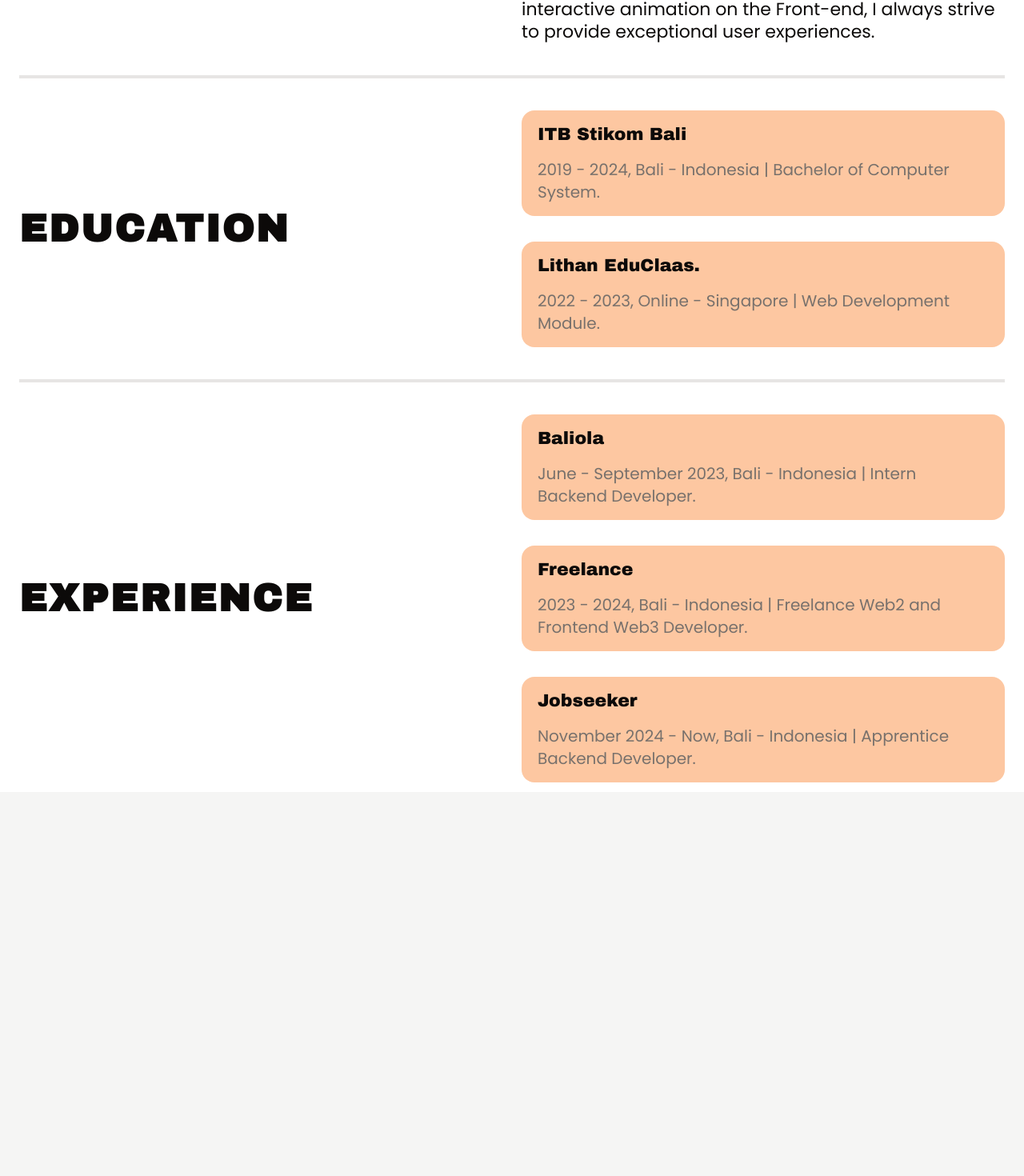
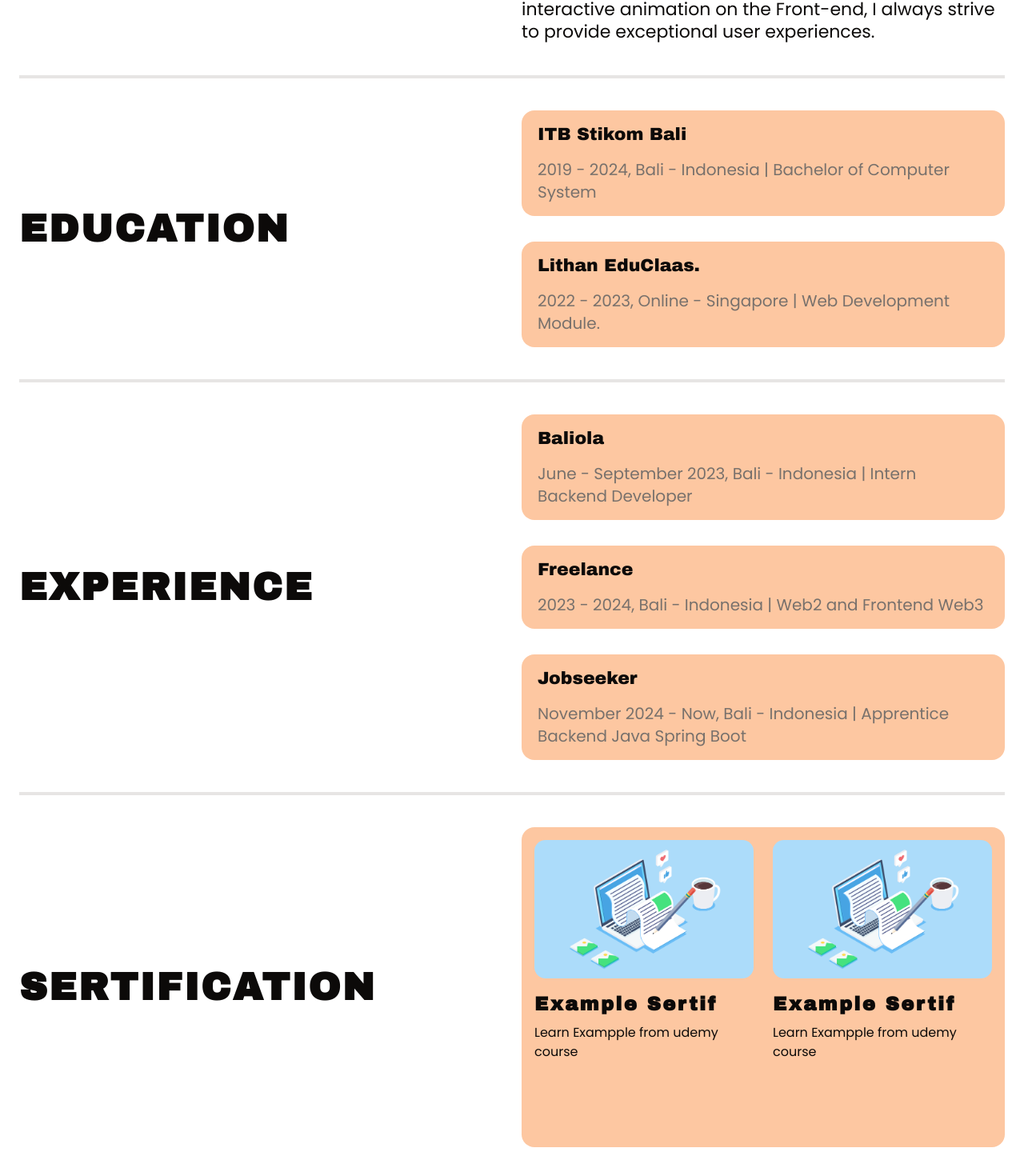
Before and after one commit to Wdnyana/portfolio-purwa, a Next.js app: page /about in a window 1280 px wide. Shown: the part 1230-2700 px from the top of the page at 80% size. Built offline with nearby package versions, Linux system fonts and the light colour scheme.

Commit message:
commit about setif

```diff
--- a/src/app/about/page.tsx
+++ b/src/app/about/page.tsx
@@ -33,7 +33,7 @@ export default function About() {
             <AboutHero />
           </div>
 
-          <div className="mt-5 min-h-screen w-full relative">
+          <div className="mt-5 min-h-full w-full relative">
             <AboutDescription />
           </div>
         </div>
--- a/src/app/blog/page.tsx
+++ b/src/app/blog/page.tsx
@@ -11,7 +11,7 @@ import { textHighlight } from '@/lib/animation'
 import { motion } from 'framer-motion'
 import { BlogSection } from '@/components/sections/blog-section'
 
-const textProject = ['My Blog']
+const textProject = ['Blog']
 const textDesc = [
   'Exploring the Art of Full-Stack Development: Where Functionality Meets Beauty in Every Line of Code.',
 ]
--- a/src/app/projects/page.tsx
+++ b/src/app/projects/page.tsx
@@ -12,7 +12,7 @@ import { StickyScroll } from '@/components/ui/sticky-scroll-reveal'
 import { motion } from 'framer-motion'
 import { textHighlight } from '@/lib/animation'
 
-const textProject = ['My Projects']
+const textProject = ['Projects']
 const textDesc = [
   'Showcasing Thoughtful Creations: Innovative Solutions with Stunning Designs and Seamless Functionality.',
 ]
--- a/src/components/sections/about-description.tsx
+++ b/src/components/sections/about-description.tsx
@@ -1,3 +1,5 @@
+/* eslint-disable react/jsx-no-undef */
+import { educations, experiences, sertifications } from '@/lib/data'
 import { archivo, popins } from '@/lib/font'
 import { motion, useScroll, useTransform } from 'framer-motion'
 import { useEffect, useState } from 'react'
@@ -30,8 +32,8 @@ export default function AboutDescription() {
   }, [])
 
   return (
-    <div className="sticky top-0 min-h-[210vh] md:min-h-[175vh] overflow-hidden">
-      <div className=" grid grid-cols-1 md:items-center h-[125vh] relative">
+    <div className="sticky top-0 min-h-full overflow-hidden">
+      <div className=" grid grid-cols-1 md:items-center relative">
         <motion.div
           className="border-t-4"
           initial={{ scaleX: 0 }}
@@ -102,6 +104,8 @@ export default function AboutDescription() {
             margin: '0px 0px -250px 0px',
           }}
         />
+
+        {/* education start */}
         <div className="py-10 mt-16 md:mt-0 w-full flex flex-col md:flex-row justify-center md:items-center gap-6">
           <motion.div
             className="basis-1/2"
@@ -121,7 +125,9 @@ export default function AboutDescription() {
           </motion.div>
 
           <div className="basis-1/2 flex flex-col gap-8">
+            {educations.map((educ) => (
               <motion.div
+                key={educ.id}
                 className="gap-4 bg-primary/40 py-4 px-5 inline-block rounded-lg"
                 initial={{ x: 100, opacity: 0 }}
                 whileInView={{ x: 0, opacity: 1 }}
@@ -145,7 +151,7 @@ export default function AboutDescription() {
                     margin: '0px 0px -200px 0px',
                   }}
                 >
-                ITB Stikom Bali
+                  {educ.institution}
                 </motion.h3>
 
                 <motion.p
@@ -160,54 +166,14 @@ export default function AboutDescription() {
                     margin: '0px 0px -200px 0px',
                   }}
                 >
-                2019 - 2024, Bali - Indonesia | Bachelor of Computer System.
+                  {educ.startDate} - {educ.endDate}, {educ.address} |{' '}
+                  {educ.degree}
                 </motion.p>
               </motion.div>
-
-            <motion.div
-              className="gap-4 bg-primary/40 py-4 px-5 inline-block rounded-lg"
-              initial={{ x: 100, opacity: 0 }}
-              whileInView={{ x: 0, opacity: 1 }}
-              exit={{ x: '100%', opacity: 0 }}
-              transition={{ duration: 1, ease: 'easeInOut' }}
-              viewport={{
-                once: false,
-                amount: 0.5,
-                margin: '0px 0px -150px 0px',
-              }}
-            >
-              <motion.h3
-                className={`${archivo.className} text-center md:text-start text-xl font-medium md:text-[22px] 2xl:text-[26px] leading-wider`}
-                initial={{ x: 100, opacity: 0 }}
-                whileInView={{ x: 0, opacity: 1 }}
-                exit={{ x: '100%', opacity: 0 }}
-                transition={{ duration: 1, ease: 'easeInOut', delay: 0.2 }}
-                viewport={{
-                  once: false,
-                  amount: 0.5,
-                  margin: '0px 0px -150px 0px',
-                }}
-              >
-                Lithan EduClaas.
-              </motion.h3>
-
-              <motion.p
-                className={`${popins.className} mt-4 text-center md:text-start text-lg font-medium md:text-[20px] 2xl:text-[22px] leading-wider text-muted-foreground`}
-                initial={{ x: 100, opacity: 0 }}
-                whileInView={{ x: 0, opacity: 1 }}
-                exit={{ x: '100%', opacity: 0 }}
-                transition={{ duration: 1, ease: 'easeInOut', delay: 0.4 }}
-                viewport={{
-                  once: false,
-                  amount: 0.5,
-                  margin: '0px 0px -200px 0px',
-                }}
-              >
-                2022 - 2023, Online - Singapore | Web Development Module.
-              </motion.p>
-            </motion.div>
+            ))}
           </div>
         </div>
+
         <motion.div
           className="border-t-4"
           initial={{ scaleX: 0 }}
@@ -219,6 +185,8 @@ export default function AboutDescription() {
             margin: '0px 0px -200px 0px',
           }}
         />
+
+        {/*experience start*/}
         <div className="py-10 mt-16 md:mt-0 w-full flex flex-col md:flex-row justify-center md:items-center gap-6">
           <motion.div
             className="basis-1/2"
@@ -237,9 +205,10 @@ export default function AboutDescription() {
             </h1>
           </motion.div>
 
-          {/*experience start*/}
           <div className="basis-1/2 flex flex-col gap-8">
+            {experiences.map((expe) => (
               <motion.div
+                key={expe.id}
                 className="gap-4 bg-primary/40 py-4 px-5 inline-block rounded-lg"
                 initial={{ x: 100, opacity: 0 }}
                 whileInView={{ x: 0, opacity: 1 }}
@@ -263,7 +232,7 @@ export default function AboutDescription() {
                     margin: '0px 0px -200px 0px',
                   }}
                 >
-                Baliola
+                  {expe.comapany}
                 </motion.h3>
 
                 <motion.p
@@ -278,13 +247,47 @@ export default function AboutDescription() {
                     margin: '0px 0px -200px 0px',
                   }}
                 >
-                June - September 2023, Bali - Indonesia | Intern Backend
-                Developer.
+                  {expe.dates}, {expe.address} | {expe.role}
                 </motion.p>
               </motion.div>
+            ))}
+          </div>
+        </div>
 
         <motion.div
-              className="gap-4 bg-primary/40 py-4 px-5 inline-block rounded-lg"
+          className="border-t-4"
+          initial={{ scaleX: 0 }}
+          whileInView={{ scaleX: 1 }}
+          transition={{ duration: 1, ease: 'easeInOut' }}
+          viewport={{
+            once: false,
+            amount: 0.5,
+            margin: '0px 0px -200px 0px',
+          }}
+        />
+
+        {/* sertif */}
+        <div className="py-10 mt-16 md:mt-0 w-full flex flex-col md:flex-row justify-center md:items-center gap-6">
+          <motion.div
+            className="basis-1/2"
+            initial={{ x: -100, opacity: 0 }}
+            whileInView={{ x: 0, opacity: 1 }}
+            exit={{ x: '-100%', opacity: 0 }}
+            transition={{ duration: 1, ease: 'easeInOut' }}
+            viewport={{
+              once: false,
+              amount: 0.5,
+              margin: '0px 0px -250px 0px',
+            }}
+          >
+            <h1 className="text-3xl md:text-[2.5rem] lg:text-[3rem] leading-wider font-bold tracking-wider uppercase text-center md:text-start">
+              sertification
+            </h1>
+          </motion.div>
+
+          <div className="basis-1/2 flex flex-col gap-8">
+            <motion.div
+              className="gap-4 bg-primary/40 overflow-y-auto w-full scroll-bar h-[50vh] p-3 inline-block rounded-lg"
               initial={{ x: 100, opacity: 0 }}
               whileInView={{ x: 0, opacity: 1 }}
               exit={{ x: '100%', opacity: 0 }}
@@ -295,80 +298,73 @@ export default function AboutDescription() {
                 margin: '0px 0px -200px 0px',
               }}
             >
-              <motion.h3
-                className={`${archivo.className} text-center md:text-start text-xl font-medium md:text-[22px] 2xl:text-[26px] leading-wider`}
+              <div className="grid grid-cols-1 lg:grid-cols-2 gap-4 w-full">
+                {sertifications.map((sertif) => (
+                  <div
+                    key={sertif.id}
+                    className="rounded-md col-span-1 w-full h-full p-1"
+                  >
+                    <div className="flex flex-col gap-2 overflow-x-hidden">
+                      <motion.img
                         initial={{ x: 100, opacity: 0 }}
                         whileInView={{ x: 0, opacity: 1 }}
                         exit={{ x: '100%', opacity: 0 }}
-                transition={{ duration: 1, ease: 'easeInOut', delay: 0.2 }}
+                        transition={{
+                          duration: 1,
+                          ease: 'easeInOut',
+                          delay: 0.4,
+                        }}
                         viewport={{
                           once: false,
                           amount: 0.5,
                           margin: '0px 0px -200px 0px',
                         }}
-              >
-                Freelance
-              </motion.h3>
+                        src={sertif.link}
+                        className="rounded-md"
+                        alt="Image Sertification"
+                      />
 
-              <motion.p
-                className={`${popins.className} mt-4 text-center md:text-start text-lg font-medium md:text-[20px] 2xl:text-[22px] leading-wider text-muted-foreground`}
+                      <motion.h3
                         initial={{ x: 100, opacity: 0 }}
                         whileInView={{ x: 0, opacity: 1 }}
                         exit={{ x: '100%', opacity: 0 }}
-                transition={{ duration: 1, ease: 'easeInOut', delay: 0.4 }}
+                        transition={{
+                          duration: 1,
+                          ease: 'easeInOut',
+                          delay: 0.4,
+                        }}
                         viewport={{
                           once: false,
                           amount: 0.5,
                           margin: '0px 0px -200px 0px',
                         }}
+                        className="text-start font-semibold text-xl md:text-2xl mt-2 tracking-widest leading-normal"
                       >
-                2023 - 2024, Bali - Indonesia | Freelance Web2 and Frontend Web3
-                Developer.
-              </motion.p>
-            </motion.div>
+                        {sertif.title}
+                      </motion.h3>
 
-            <motion.div
-              className="gap-4 bg-primary/40 py-4 px-5 inline-block rounded-lg"
+                      <motion.p
                         initial={{ x: 100, opacity: 0 }}
                         whileInView={{ x: 0, opacity: 1 }}
                         exit={{ x: '100%', opacity: 0 }}
-              transition={{ duration: 1, ease: 'easeInOut' }}
+                        transition={{
+                          duration: 1,
+                          ease: 'easeInOut',
+                          delay: 0.4,
+                        }}
                         viewport={{
                           once: false,
                           amount: 0.5,
                           margin: '0px 0px -200px 0px',
                         }}
+                        className={`${popins.className} text-start text-sm md:text-base leading-wider`}
                       >
-              <motion.h3
-                className={`${archivo.className} text-center md:text-start text-xl font-medium md:text-[22px] 2xl:text-[26px] leading-wider`}
-                initial={{ x: 100, opacity: 0 }}
-                whileInView={{ x: 0, opacity: 1 }}
-                exit={{ x: '100%', opacity: 0 }}
-                transition={{ duration: 1, ease: 'easeInOut', delay: 0.2 }}
-                viewport={{
-                  once: false,
-                  amount: 0.5,
-                  margin: '0px 0px -200px 0px',
-                }}
-              >
-                Jobseeker
-              </motion.h3>
-
-              <motion.p
-                className={`${popins.className} mt-4 text-center md:text-start text-lg font-medium md:text-[20px] 2xl:text-[22px] leading-wider text-muted-foreground`}
-                initial={{ x: 100, opacity: 0 }}
-                whileInView={{ x: 0, opacity: 1 }}
-                exit={{ x: '100%', opacity: 0 }}
-                transition={{ duration: 1, ease: 'easeInOut', delay: 0.4 }}
-                viewport={{
-                  once: false,
-                  amount: 0.5,
-                  margin: '0px 0px -200px 0px',
-                }}
-              >
-                November 2024 - Now, Bali - Indonesia | Apprentice Backend
-                Developer.
+                        {sertif.description}
                       </motion.p>
+                    </div>
+                  </div>
+                ))}
+              </div>
             </motion.div>
           </div>
         </div>
--- a/src/components/ui/nav-menu.tsx
+++ b/src/components/ui/nav-menu.tsx
@@ -118,7 +118,7 @@ export const NavbarMenuDesktop = ({
         <DarkmodeToggle />
 
         <Link
-          href="https://drive.google.com/uc?export=download&id=1DbXHb737qtcb6KhLYiKq3xokwuT1uJQ4"
+          href="https://drive.google.com/file/d/1rnxKazgujLR1VvAGznJbazz1IrLeg0Ej/view?usp=sharing"
           rel="noreferrer"
           target="__blank"
         >
--- /dev/null
+++ b/src/lib/data.ts
@@ -0,0 +1,58 @@
+export const educations = [
+  {
+    id: 1,
+    degree: 'Bachelor of Computer System',
+    institution: 'ITB Stikom Bali',
+    startDate: '2019',
+    endDate: '2024',
+    address: 'Bali - Indonesia',
+  },
+
+  {
+    id: 2,
+    degree: 'Web Development Module.',
+    institution: 'Lithan EduClaas.',
+    startDate: '2022',
+    endDate: '2023',
+    address: 'Online - Singapore',
+  },
+]
+
+export const experiences = [
+  {
+    id: 1,
+    role: 'Intern Backend Developer',
+    comapany: 'Baliola',
+    dates: 'June - September 2023',
+    address: 'Bali - Indonesia',
+  },
+  {
+    id: 2,
+    role: 'Web2 and Frontend Web3',
+    comapany: 'Freelance',
+    dates: '2023 - 2024',
+    address: 'Bali - Indonesia',
+  },
+  {
+    id: 3,
+    role: 'Apprentice Backend Java Spring Boot',
+    comapany: 'Jobseeker',
+    dates: 'November 2024 - Now',
+    address: 'Bali - Indonesia',
+  },
+]
+
+export const sertifications = [
+  {
+    id: 1,
+    link: '/images/blog-example.png',
+    title: 'Example Sertif',
+    description: 'Learn Exampple from udemy course',
+  },
+  {
+    id: 2,
+    link: '/images/blog-example.png',
+    title: 'Example Sertif',
+    description: 'Learn Exampple from udemy course',
+  },
+]
```
Also changed, not shown: src/components/layout/blog/blog-layout.tsx (+18 -6 lines), src/components/sections/blog-section.tsx (+7 -2 lines). Lines whose indentation alone changed are shown as unchanged.
